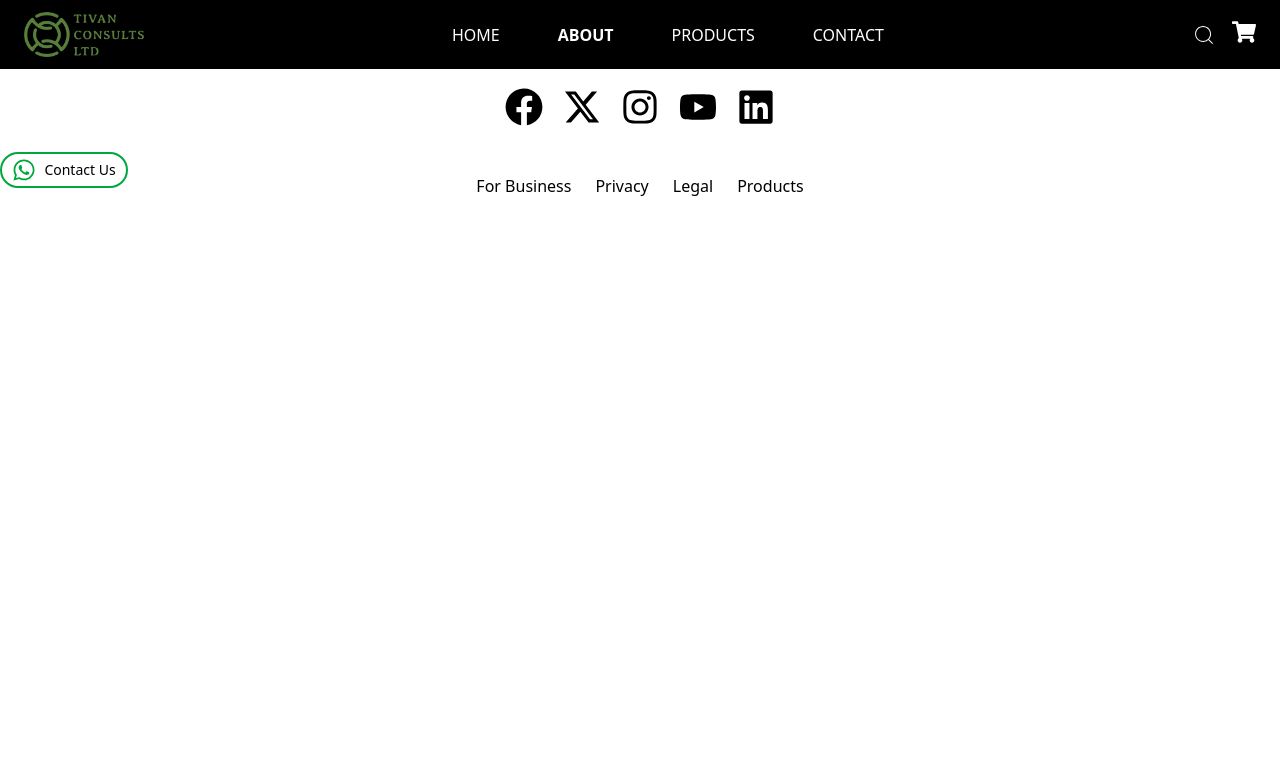
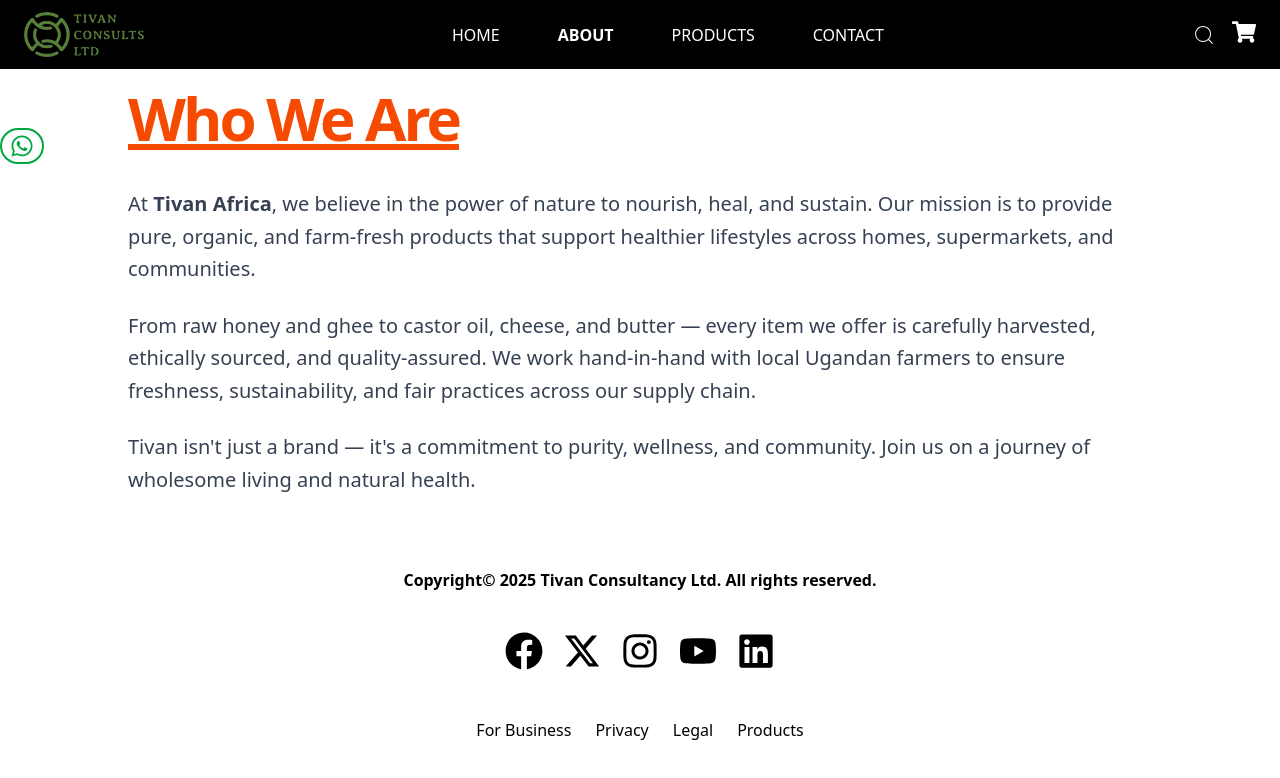
Before and after one commit to MathiasKalanda/tivan-africa, a React (Vite) app: page /aboutus in a window 1280 px wide. Shown: the top 778 px of the page. Built offline with nearby package versions, Linux system fonts and the light colour scheme.

Commit message:
added about us page

```diff
--- a/src/components/AboutUs.jsx
+++ b/src/components/AboutUs.jsx
@@ -2,9 +2,34 @@
 
 const AboutUs = () => {
   return (
-    <div>
-      <div className=""></div>
-    </div>
+    <section className="bg-white text-gray-800 py-12 px-6 md:px-20">
+      <div className="max-w-5xl mx-auto">
+        <h1 className="text-orange-600 text-6xl font-bold my-10 underline tracking-tighter">
+          Who We Are
+        </h1>
+
+        <p className="text-lg md:text-xl text-gray-700 mb-6 leading-relaxed">
+          At <strong>Tivan Africa</strong>, we believe in the power of nature to
+          nourish, heal, and sustain. Our mission is to provide pure, organic,
+          and farm-fresh products that support healthier lifestyles across
+          homes, supermarkets, and communities.
+        </p>
+
+        <p className="text-lg md:text-xl text-gray-700 mb-6 leading-relaxed">
+          From raw honey and ghee to castor oil, cheese, and butter — every item
+          we offer is carefully harvested, ethically sourced, and
+          quality-assured. We work hand-in-hand with local Ugandan farmers to
+          ensure freshness, sustainability, and fair practices across our supply
+          chain.
+        </p>
+
+        <p className="text-lg md:text-xl text-gray-700 leading-relaxed">
+          Tivan isn't just a brand — it's a commitment to purity, wellness, and
+          community. Join us on a journey of wholesome living and natural
+          health.
+        </p>
+      </div>
+    </section>
   );
 };
 
--- a/src/components/MobileNav.jsx
+++ b/src/components/MobileNav.jsx
@@ -20,6 +20,26 @@
         </div>
         <div className="self-start  h-full w-full px-10 py-6">
           <ul className="text-white">
+            <Link
+              to="/"
+              onClick={handleMenu}
+              className="py-3 px-4 rounded-3xl border-green-400 border-1 hover:border-amber-500 my-5 flex flex-row items-center justify-between"
+            >
+              <span className="font-bold uppercase">Home</span>
+              <span className="moving-arrow text-green-800">
+                <LiaArrowRightSolid size={24} className="" />
+              </span>
+            </Link>
+            <Link
+              to="/aboutus"
+              onClick={handleMenu}
+              className="py-3 px-4 rounded-3xl border-green-400 border-1 hover:border-amber-500 my-5 flex flex-row items-center justify-between"
+            >
+              <span className="font-bold uppercase">About Us</span>
+              <span className="moving-arrow text-green-800">
+                <LiaArrowRightSolid size={24} className="" />
+              </span>
+            </Link>
             <Link
               to="/productPage"
               onClick={handleMenu}
@@ -46,12 +66,6 @@
                 <LiaArrowRightSolid size={24} className="" />
               </span>
             </li>
-            <li className="py-3 px-4 rounded-3xl border-1 hover:border-amber-500 my-5 flex flex-row items-center justify-between border-green-400">
-              <span className="font-bold uppercase">About Us</span>
-              <span className="moving-arrow text-green-800">
-                <LiaArrowRightSolid size={24} className="" />
-              </span>
-            </li>
 
             <Link
               to="/contactus"
--- a/src/components/WhatsApp.jsx
+++ b/src/components/WhatsApp.jsx
@@ -7,13 +7,13 @@
   const whatsappUrl = `https://wa.me/${phoneNumber}?text=${encodeURIComponent(message)}`;
   return (
     <div className="fixed">
-      <div className="border-2 border-green-600 rounded-full  sticky w-32 z-50 flex flex-row justify-center items-center py-1 px-2 mt-32 bg-white">
+      <div className="border-2 border-green-600 rounded-full  sticky  z-50 flex flex-row justify-center items-center py-1 px-2 mt-32 bg-white">
         <button
           onClick={() => window.open(whatsappUrl, "_blank")}
           className="flex flex-row justify-center items-center gap-2"
         >
-          <FaWhatsapp size={24} className="text-green-600 " />
-          <p className="text-sm">Contact Us</p>
+          <FaWhatsapp size={24} className="text-green-600" />
+          {/* <p className="text-sm">Contact Us</p> */}
         </button>
       </div>
     </div>
```
